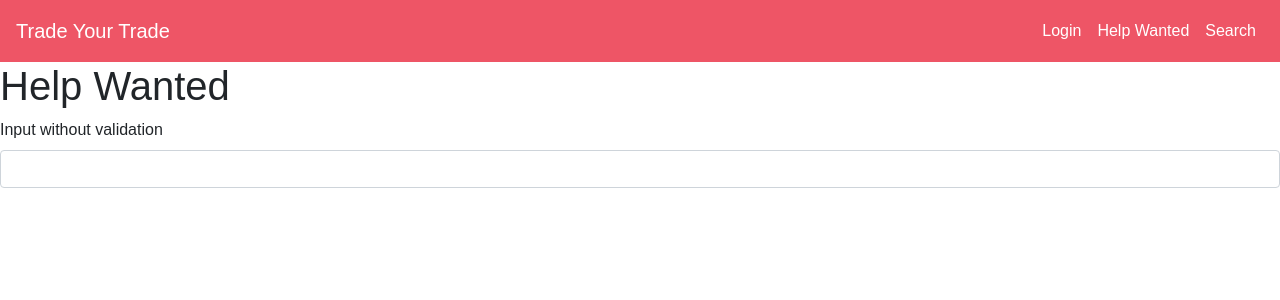
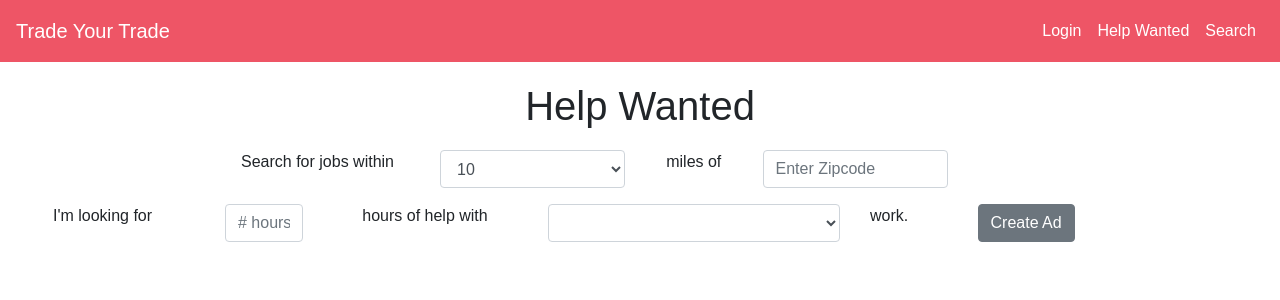
Before and after one commit to Anbroyar/Trade-your-trade, a React (Create React App) app in the folder client/: page /helpwanted in a window 1280 px wide. Shown: the top 300 px of the page. Built offline with nearby package versions, Linux system fonts and the light colour scheme.

Commit message:
modified folder structure

```diff
--- a/client/src/components/HelpWanted.js
+++ /dev/null
@@ -1,18 +0,0 @@
-//Help Wanted Page
-import React, { Component } from 'react';
-import {  Label, Input } from 'reactstrap';
-// import './App.css';
-
-class HelpWanted extends Component {
-  render() {
-    return (
-      <div className="help-wanted">
-        <h1>Help Wanted</h1>
-        <Label for="exampleEmail">Input without validation</Label>
-        <Input />
-      </div>
-    );
-  }
-}
-
-export default HelpWanted;
--- a/client/src/components/HelpWanted/HelpWanted.css
+++ b/client/src/components/HelpWanted/HelpWanted.css
@@ -1,3 +1,19 @@
 .help-wanted {
 	margin: 10px;
 }
+
+.header-text {
+	margin: 20px;
+}
+
+/*.radius-input {
+	max-width: 100px;
+}*/
+
+.column-one-text {
+	text-align: center;
+}
+
+.column-two-text {
+	text-align: center;
+}
--- a/client/src/components/HelpWanted/HelpWanted.js
+++ b/client/src/components/HelpWanted/HelpWanted.js
@@ -1,14 +1,44 @@
 import React, { Component } from 'react';
-import {  Label, Input } from 'reactstrap';
+import { Col, Button, Form, FormGroup, Label, Input, FormText } from 'reactstrap';
 import './HelpWanted.css';
 
 class HelpWanted extends Component {
   render() {
     return (
       <div className="help-wanted">
-        <h1>Help Wanted</h1>
-        <Label for="exampleEmail">Input without validation</Label>
-        <Input />
+        <h1 className="header-text text-center">Help Wanted</h1>
+        <FormGroup row>
+        	<Col sm={2}></Col>
+	        <Col sm={2} className="column-one-text">Search for jobs within </Col>
+	        <Col sm={2}>
+	        	<Input type="select" name="select" id="exampleSelect">
+	            <option>10</option>
+	            <option>25</option>
+	            <option>50</option>
+	            <option>100</option>
+	          </Input>
+	        </Col>
+	        <Col sm={1} className="column-two-text"> miles of </Col>
+	        <Col sm={2}>
+	        	<Input name="zip" className="zip-input" placeholder="Enter Zipcode"/>
+	        </Col>
+	      </FormGroup>
+	      <FormGroup row>
+	        <Col sm={2} className="column-one-text">I'm looking for </Col>
+	        <Col sm={1}>
+	        	<Input name="hours" className="hours-input" placeholder="# hours"/>
+	        </Col>
+	        <Col sm={2} className="column-two-text"> hours of help with </Col>
+	        <Col sm={3}>
+	        	<Input type="select" name="skill" className="skill-input" placeholder="Enter Zipcode">
+	        		<option></option>
+	        	</Input>
+	        </Col>
+	        <Col sm={1}> work. </Col>
+	        <Col sm={2}>
+	        	<Button>Create Ad</Button>
+	        </Col>
+	      </FormGroup>
       </div>
     );
   }
--- /dev/null
+++ b/client/src/components/WantedAd/WantedAd.css
@@ -0,0 +1 @@
+/*Add css files here!*/
--- a/client/src/components/WantedAd.js
+++ b/client/src/components/WantedAd/WantedAd.js
@@ -2,6 +2,7 @@
 import React from 'react';
 import { Card, CardImg, CardText, CardBody,
   CardTitle, CardSubtitle, Button } from 'reactstrap';
+import "./WantedAd.css";
 
 class WantedAd extends Component {
   render(
--- /dev/null
+++ b/client/src/components/WantedAd/index.js
@@ -0,0 +1 @@
+export { default } from "./WantedAd";
```
